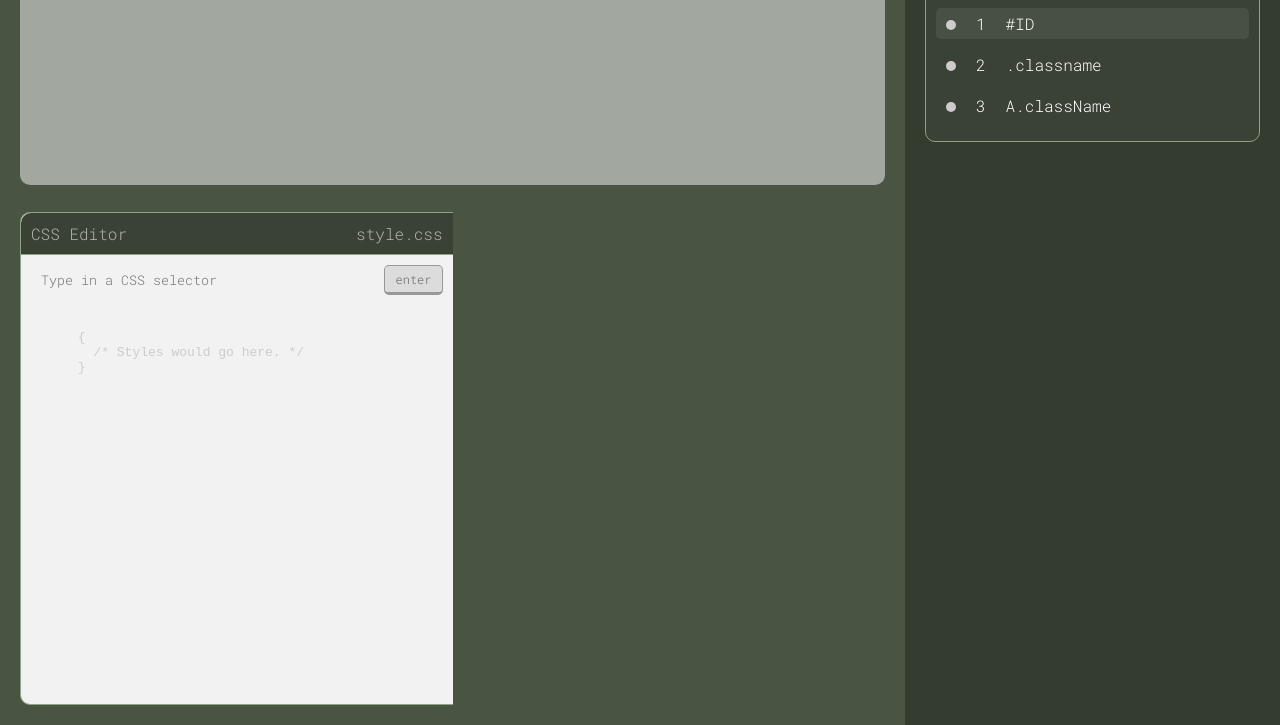
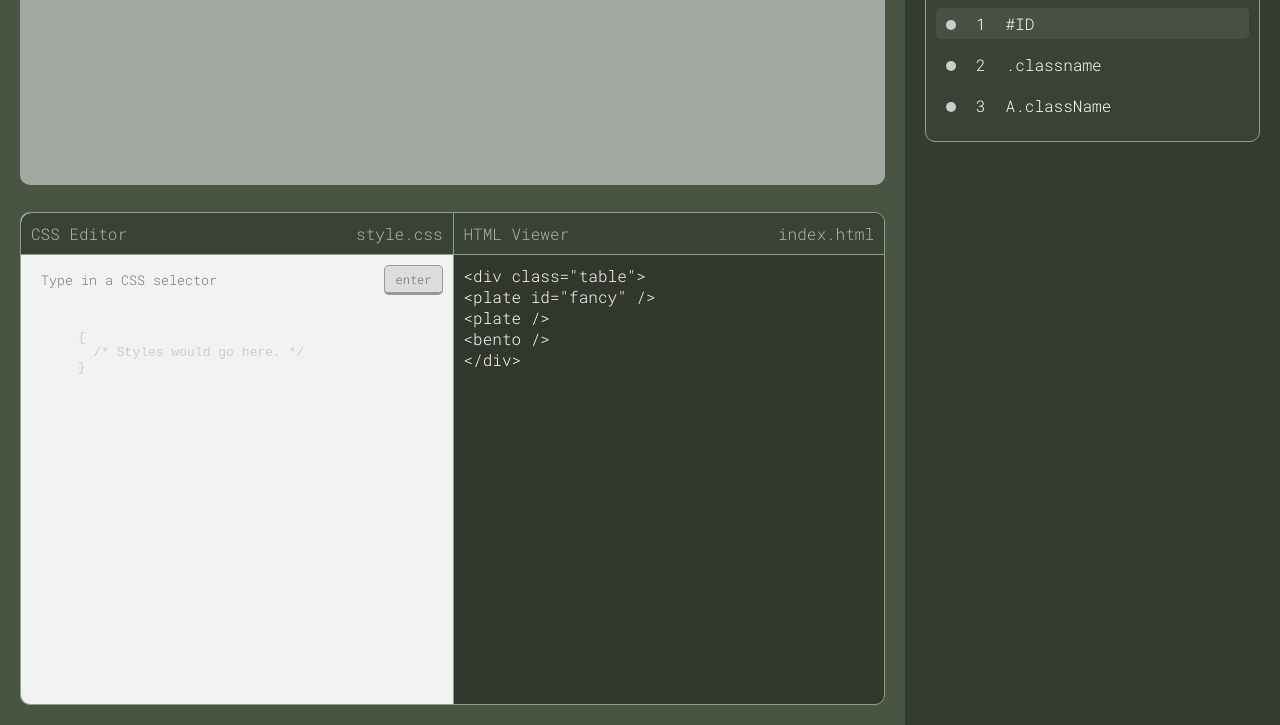
Before and after one commit to vulGUN/training_css_selectors_app, a website built with webpack: page rs-css/src/index.html in a window 1280 px wide. Shown: the part 75-800 px from the top of the page. Built offline with nearby package versions, Linux system fonts and the light colour scheme.

Commit message:
feat: add method which generate css code for game level in codeScreen.ts; add style code for new elements

```diff
--- a/rs-css/src/components/code-screen/codeScreen.css
+++ b/rs-css/src/components/code-screen/codeScreen.css
@@ -1,6 +1,11 @@
+:root {
+  --input-btn: #cfeebd;
+  --main-bg: #4a5443;
+}
+
 .code-screen {
   grid-area: 2 / 2 / 4 / 3;
-  margin: 10px 10px 10px 0;
+  margin: 20px 20px 20px 0;
   border-bottom-right-radius: 10px;
   border-top-right-radius: 10px;
   background-color: #31372c;
@@ -19,3 +24,12 @@
   border-left: none;
   font-weight: 300;
 }
+
+.code-screen__body {
+  padding: 10px;
+  user-select: none;
+}
+
+.code-screen__body-text > div:not(:first-child):not(:last-child):hover {
+  color: #e0b34a;
+}
--- a/rs-css/src/components/code-screen/codeScreen.ts
+++ b/rs-css/src/components/code-screen/codeScreen.ts
@@ -1,13 +1,35 @@
 import './codeScreen.css';
+import { GAME_LEVELS } from '../levels/gameLevels';
 
 export class CodeScreen {
-  private readonly codeScreen = 'code-screen';
+  private readonly DIV_SELECTOR = 'div';
 
-  public start(): DocumentFragment {
+  private readonly CODE_SCREEN_SELECTOR: string = 'code-screen';
+
+  private readonly CODE_SCREEN_CONTAINER: HTMLElement = this.createCodeScreenContainer();
+
+  private readonly CODE_SCREEN_BODY_TEXT: HTMLElement = this.createCodeScreenBodyText();
+
+  private createCodeScreenContainer(): HTMLElement {
+    const codeScreenContainer = document.createElement(this.DIV_SELECTOR);
+    codeScreenContainer.classList.add(this.CODE_SCREEN_SELECTOR);
+
+    return codeScreenContainer;
+  }
+
+  private createCodeScreenBodyText(): HTMLElement {
+    const CodeScreenBodyText: HTMLDivElement = document.createElement(this.DIV_SELECTOR);
+    CodeScreenBodyText.classList.add('code-screen__body-text');
+
+    return CodeScreenBodyText;
+  }
+
+  public getcodeScreenContainer(): HTMLElement {
+    return this.CODE_SCREEN_CONTAINER;
+  }
+
+  public createCodeScreenLayout(): DocumentFragment {
     const fragment: DocumentFragment = document.createDocumentFragment();
-
-    const codeScreenContainer = document.createElement('div');
-    codeScreenContainer.classList.add(this.codeScreen);
 
     const CodeScreenHeader: HTMLDivElement = document.createElement('div');
     CodeScreenHeader.classList.add('code-screen__header');
@@ -18,11 +40,31 @@ export class CodeScreen {
     const CodeScreenHeaderRightTitle: HTMLSpanElement = document.createElement('span');
     CodeScreenHeaderRightTitle.innerText = 'index.html';
 
+    const CodeScreenBody: HTMLDivElement = document.createElement('div');
+    CodeScreenBody.classList.add('code-screen__body');
+
     CodeScreenHeader.append(CodeScreenHeaderLeftTitle, CodeScreenHeaderRightTitle);
-    codeScreenContainer.append(CodeScreenHeader);
+    this.CODE_SCREEN_BODY_TEXT.appendChild(this.generateCodeScreenBodyText());
 
-    fragment.append(codeScreenContainer);
+    CodeScreenBody.append(this.CODE_SCREEN_BODY_TEXT);
+    this.CODE_SCREEN_CONTAINER.append(CodeScreenHeader, CodeScreenBody);
+
+    fragment.append(this.CODE_SCREEN_CONTAINER);
 
     return fragment;
   }
+
+  public generateCodeScreenBodyText(index = 0): DocumentFragment {
+    const CodeScreenBodyTextFragment: DocumentFragment = document.createDocumentFragment();
+
+    GAME_LEVELS[index].code.forEach((item) => {
+      const element = document.createElement(this.DIV_SELECTOR);
+      element.textContent = item.codeText;
+      CodeScreenBodyTextFragment.appendChild(element);
+    });
+
+    return CodeScreenBodyTextFragment;
+  }
+
+  // public changeLevel(): void {}
 }
```
